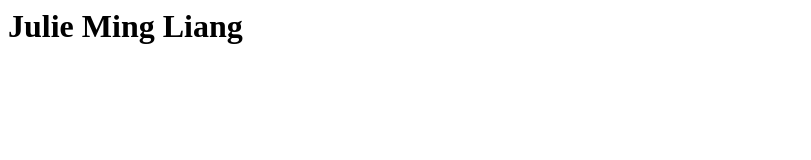
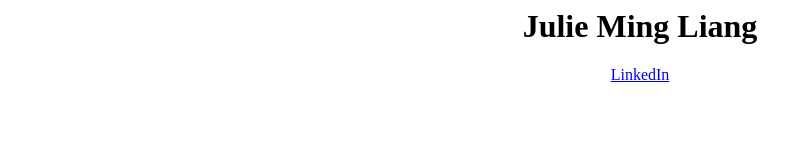
Before and after one commit to jm-liang/jm-liang.github.io, a plain HTML site: page index.html in a window 1280 px wide. Shown: the whole page, without its empty margins (0-811 px from the left). Drawn offline with Linux system fonts and the light colour scheme.

Commit message:
Update index.html

```diff
--- a/index.html
+++ b/index.html
@@ -1 +1,4 @@
+<center>
 <h1>Julie Ming Liang</h1>
+  <a href="https://www.linkedin.com/in/julie-ming-liang-a9787a70/">LinkedIn</a>
+</center>
```
